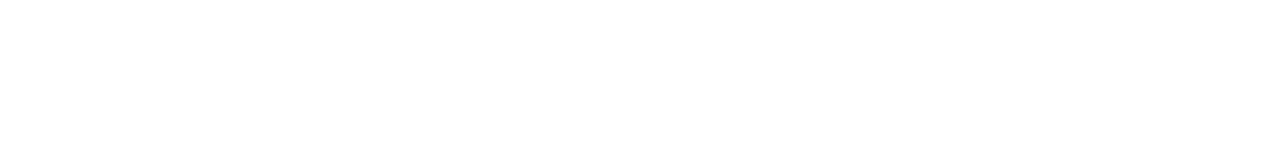
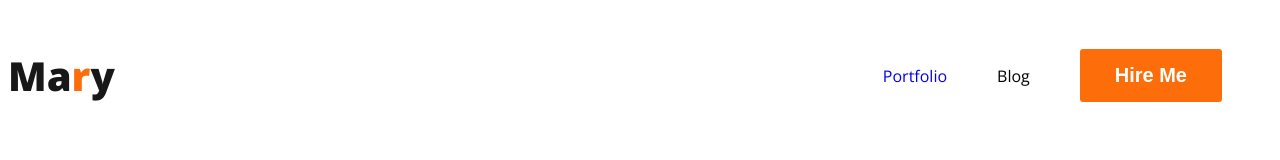
Before and after one commit to shamimfstack/web-developer-portfolio, a plain HTML site: page index.html in a window 1280 px wide. Drawn offline with nearby package versions, Linux system fonts and the light colour scheme.

Commit message:
added nav

```diff
--- a/index.html
+++ b/index.html
@@ -1,13 +1,29 @@
 <!DOCTYPE html>
 <html lang="en">
-<head>
-    <meta charset="UTF-8">
-    <meta name="viewport" content="width=device-width, initial-scale=1.0">
+  <head>
+    <meta charset="UTF-8" />
+    <meta name="viewport" content="width=device-width, initial-scale=1.0" />
     <title>Web Developer Portfolio</title>
-</head>
-<body>
-    <header></header>
+    <link rel="preconnect" href="https://fonts.googleapis.com" />
+    <link rel="preconnect" href="https://fonts.gstatic.com" crossorigin />
+    <link
+      href="https://fonts.googleapis.com/css2?family=Lato:ital,wght@0,400;1,700&family=Open+Sans:wght@400;700;800&display=swap"
+      rel="stylesheet"
+    />
+    <link rel="stylesheet" href="styles/portfolio.css" />
+  </head>
+  <body>
+    <header>
+      <nav>
+        <h3 class="nav-title">Ma<span class="text-primary">r</span>y</h3>
+        <ul>
+          <li><a href="#">Portfolio</a></li>
+          <li><a href="#"></a>Blog</li>
+          <li><button class="btn-primary">Hire Me</button></li>
+        </ul>
+      </nav>
+    </header>
     <main></main>
     <footer></footer>
-</body>
+  </body>
 </html>
--- /dev/null
+++ b/styles/portfolio.css
@@ -0,0 +1,52 @@
+/* common shared styles */
+body {
+    font-family: 'Lato', sans-serif;
+    font-family: 'Open Sans', sans-serif;
+}
+
+.text-primary {
+    color: #FD6E0A;
+}
+
+.btn-primary {
+    border-radius: 3px;
+    background: #FD6E0A;
+    border: 0;
+    padding: 15px 35px;
+    color: #fff;
+    font-size: 20px;
+    font-weight: 700;
+    cursor: pointer;
+}
+
+/* nav related styles */
+nav {
+    display: flex;
+    justify-content: space-between;
+    align-items: center;
+}
+
+.nav-title {
+    color: #181818;
+    font-family: Open Sans;
+    font-size: 40px;
+    font-style: normal;
+    font-weight: 800;
+    line-height: normal;
+}
+
+
+
+nav > ul {
+    display: flex;
+    align-items: center;
+}
+
+nav li {
+    list-style-type: none;
+    margin-right: 50px;
+}
+
+nav ul li a {
+   text-decoration: none;
+}
```
Also changed, not shown: style.css (deleted).
